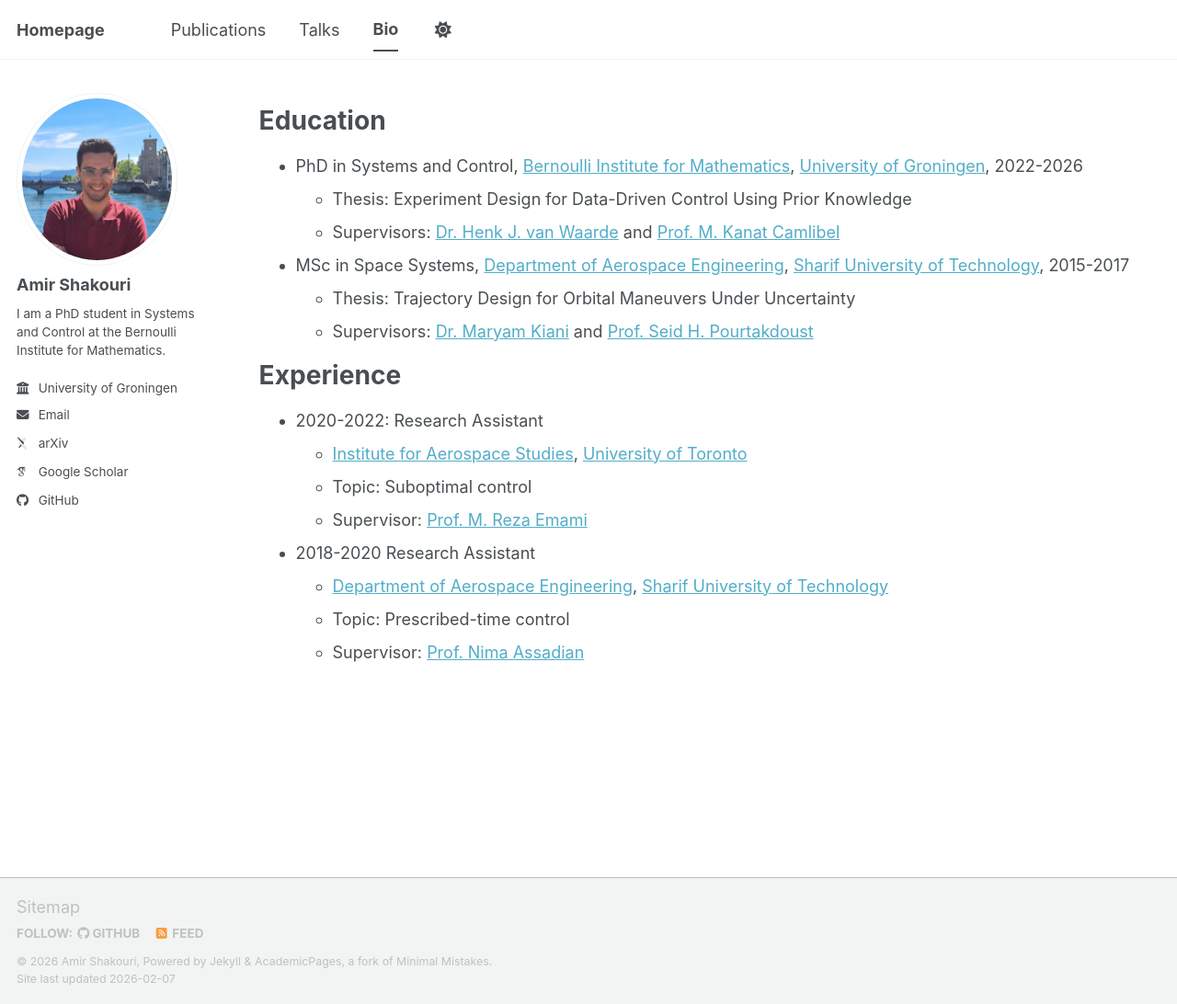
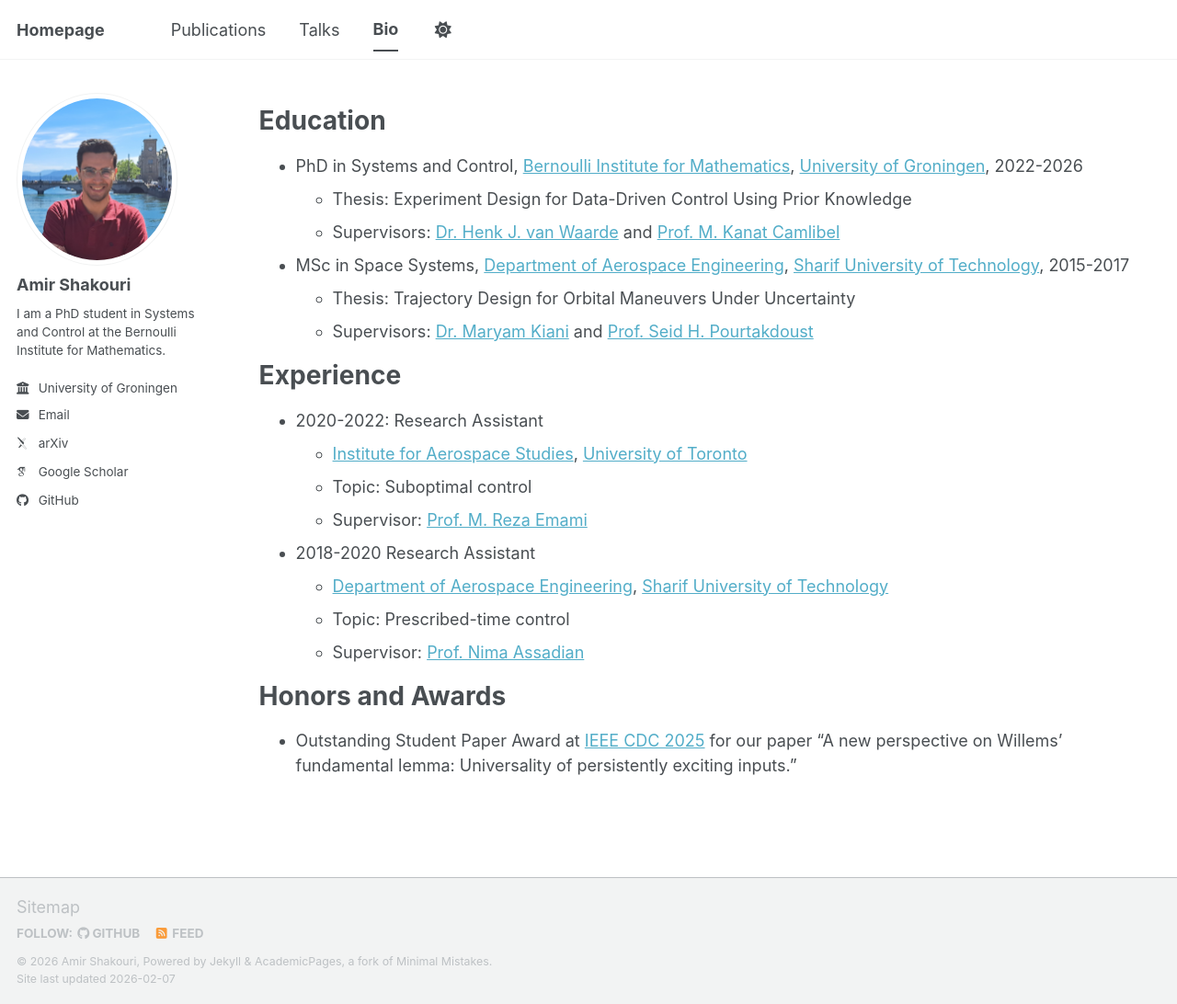
Before and after one commit to a-shakouri/a-shakouri.github.io, a Jekyll site: the page built from _pages/cv.md, in a window 1280 px wide and 1092 px high. Shown: the whole window at 92% size. Built offline with Jekyll 4.4.1, drawn with Linux system fonts in a browser that asks for light colours; some web fonts are replaced; a script bundle is joined from its source files by our own code; library files that are not in the unit come from our copies.

Commit message:
Update cv.md

```diff
--- a/_pages/cv.md
+++ b/_pages/cv.md
@@ -30,3 +30,9 @@ Experience
   * [Department of Aerospace Engineering](https://www.aero.sharif.ir/en/home), [Sharif University of Technology](https://en.sharif.ir/)
   * Topic: Prescribed-time control
   * Supervisor: [Prof. Nima Assadian](https://ae.sharif.ir/~portal/faculty/1467130581)
+
+
+Honors and Awards
+=====
+
+* Outstanding Student Paper Award at [IEEE CDC 2025](https://cdc2025.ieeecss.org/) for our paper "A new perspective on Willems’ fundamental lemma: Universality of persistently exciting inputs."
```
